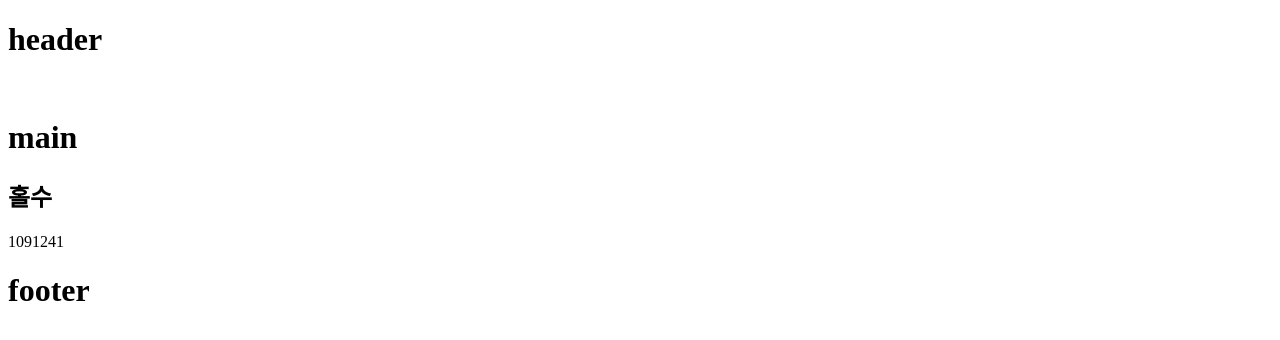
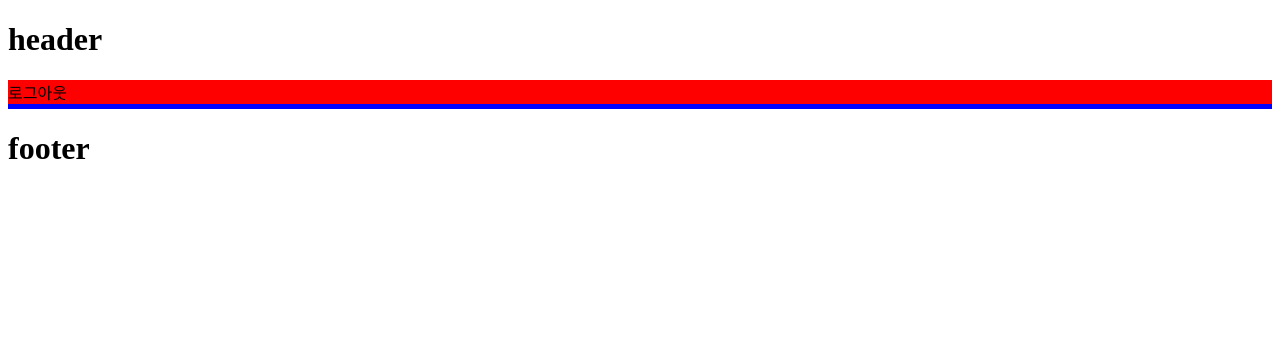
Before and after one commit to JudeSeo/InflearnReact, a React (Vite) app in the folder section05/: page / in a window 1280 px wide. Shown: the top 340 px of the page. Built offline with nearby package versions, Linux system fonts and the light colour scheme.

Commit message:
section05.3 완료

```diff
--- /dev/null
+++ b/section05/src/Components/Main.css
@@ -0,0 +1,4 @@
+.logout {
+    background-color: red;
+    border-bottom: 5px solid blue;
+}
--- a/section05/src/Components/Main.jsx
+++ b/section05/src/Components/Main.jsx
@@ -1,26 +1,25 @@
+import "./Main.css"
 // 주의사항
 // 중괄호 내부에는 자바스크립트 표현식만 가능
 // 숫자, 문자열, 배열 값만 렌더링 된다. (객체 안됨)
 // 모든 태그는 닫혀있어야 한다.
 // 최상위 태그는 하나여야만 한다.
 
+
 const Main = () => {
-    const number = 9;
-    const obj = {a: 1}
-    return (
-        <main>
-            <img></img>
-            <h1>main</h1>
-            <h2>{number % 2 === 0 ? "짝수" : "홀수"}</h2>
-            {10}
-            {number}
-            {[1, 2, 4]}
-            {true}
-            {undefined}
-            {null}
-            {obj.a}
-        </main>
-    )
+    const user = {
+        name: "이정환",
+        isLogin: true,
+    }
+    if (user.isLogin)
+        return (<div className="logout">로그아웃</div>)
+    else
+        return (<div>로그인</div>)
+    // return (
+    //     <>
+    //         {user.isLogin ? (<div>로그아웃</div>):(<div>로그인</div>)}
+    //     </>
+    // )
 }
 
 export default Main
```
